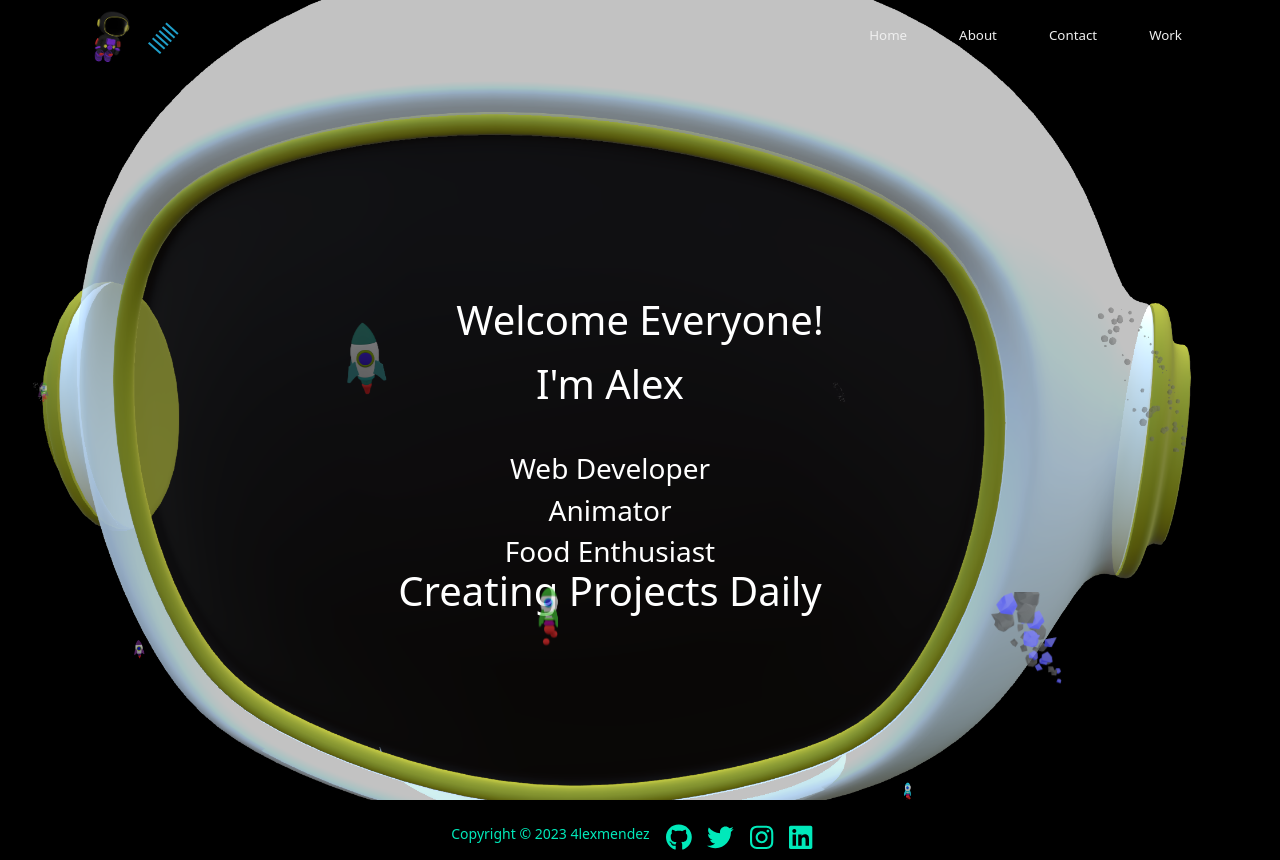
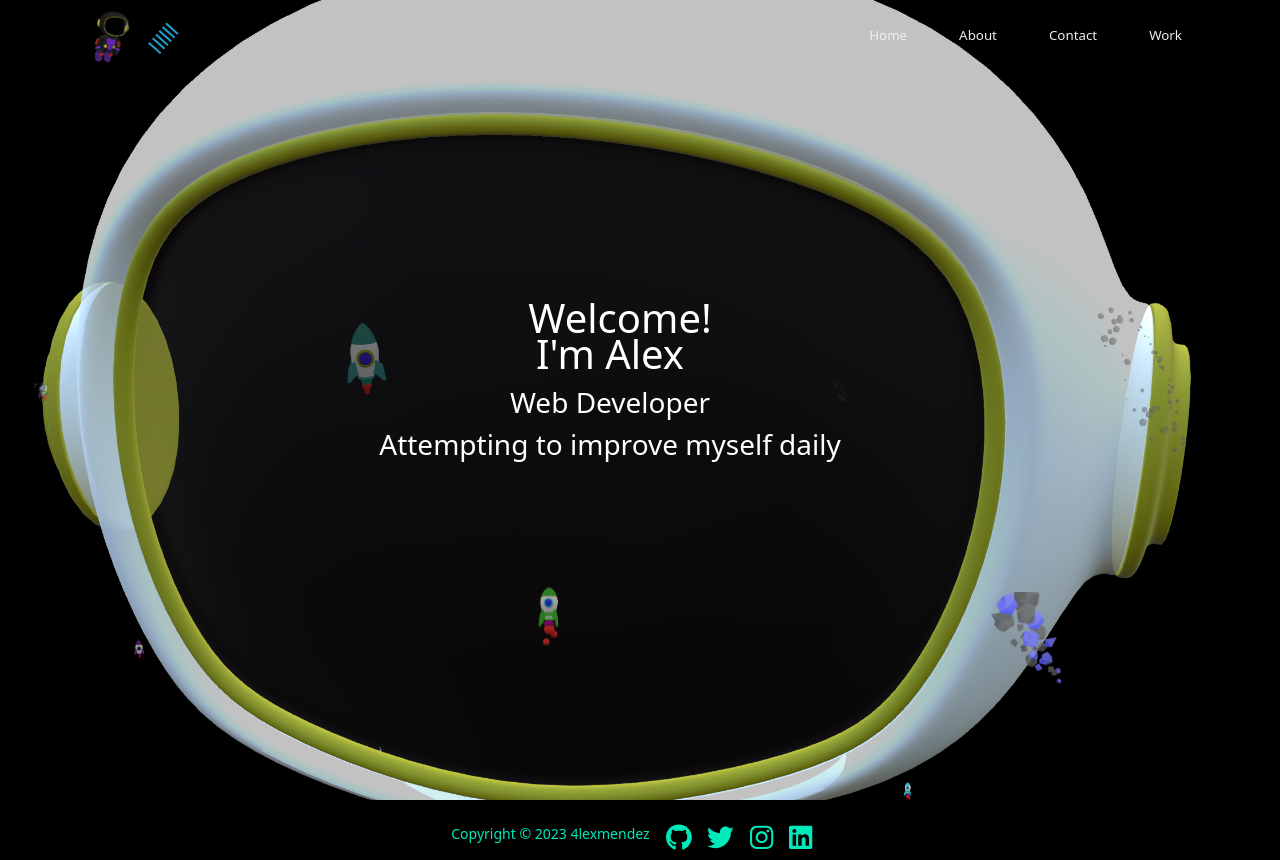
Before and after one commit to 4lexjandro/portfolio, a React (Create React App) app: page /home in a window 1280 px wide. Built offline with nearby package versions, Linux system fonts and the light colour scheme.

Commit message:
editing home page

```diff
--- a/src/Parts/Social.jsx
+++ b/src/Parts/Social.jsx
@@ -1,7 +1,7 @@
 
 import { FontAwesomeIcon } from "@fortawesome/react-fontawesome";
 import {
-    faYoutube,
+
     faGithub,
     faTwitter,
     faInstagram,
--- a/src/Routes/About.jsx
+++ b/src/Routes/About.jsx
@@ -70,34 +70,35 @@ transition={{ duration: 2, repeat: Infinity }} >Pushing</motion.div>
 
            <br/><br/><br/><br/><br/><br/><br/><br/><br/><br/><br/><br/><br/><br/><br/><br/><br/><br/><br/><br/><br/>
            <br/><br/><br/><br/><br/><br/><br/><br/><br/><br/><br/><br/><br/><br/><br/>
-
+           <motion.div animate={{ scale: [2, 2, 1] }} >
            <motion.div animate={{ x: -5, y:20, rotate:1080 }} >
            <h1 className="boxes">SKILLSET</h1>
            </motion.div>
+           </motion.div>
    \
   <div className="boxes">
-  <div className="box"><FaReact className="animate-bounce h-7 w-7"/></div>
-  <div className="box"><SiDjango className="animate-bounce h-7 w-7"/></div>
-  <div className="box"><SiJavascript className="animate-bounce h-7 w-7"/></div>
-  <div className="box"><FaPython className="animate-bounce h-7 w-7"/></div>
-  <div className="box"><FaHtml5 className="animate-bounce h-7 w-7"/></div>
+  <div className="box"><FaReact className="h-7 w-7"/></div>
+  <div className="box"><SiDjango className="h-7 w-7"/></div>
+  <div className="box"><SiJavascript className="h-7 w-7"/></div>
+  <div className="box"><FaPython className="h-7 w-7"/></div>
+  <div className="box"><FaHtml5 className="h-7 w-7"/></div>
 
   </div>
   <br/>
   <div className="boxes">
-  <div className="box"><FaSass className="animate-bounce h-7 w-7"/></div>
-  <div className="box"><SiTailwindcss className="animate-bounce h-7 w-7"/></div>
-  <div className="box">< FaCss3 className="animate-bounce h-7 w-7"/></div>
-  <div className="box"><SiBlender className="animate-bounce h-7 w-7"/></div>
-  <div className="box"><SiCinema4D className="animate-bounce h-7 w-7"/></div>
+  <div className="box"><FaSass className="h-7 w-7"/></div>
+  <div className="box"><SiTailwindcss className="h-7 w-7"/></div>
+  <div className="box">< FaCss3 className="h-7 w-7"/></div>
+  <div className="box"><SiBlender className="h-7 w-7"/></div>
+  <div className="box"><SiCinema4D className="h-7 w-7"/></div>
   </div>
   <br/>
   <div className="boxes">
-  <div className="box"><DiGit className="animate-bounce h-7 w-7"/></div>
-  <div className="box"><FaBootstrap className="animate-bounce h-7 w-7"/></div>
-  <div className="box"><DiNodejs className="animate-bounce h-7 w-7"/></div>
-  <div className="box"><SiMongodb className="animate-bounce h-7 w-7"/></div>
-  <div className="box"><SiFirebase className="animate-bounce h-7 w-7"/></div>
+  <div className="box"><DiGit className="h-7 w-7"/></div>
+  <div className="box"><FaBootstrap className="h-7 w-7"/></div>
+  <div className="box"><DiNodejs className="h-7 w-7"/></div>
+  <div className="box"><SiMongodb className="h-7 w-7"/></div>
+  <div className="box"><SiFirebase className="h-7 w-7"/></div>
 
   </div>
 <br/><br/><br/>
--- a/src/Routes/Home.jsx
+++ b/src/Routes/Home.jsx
@@ -37,44 +37,43 @@ export const Home = () => {
 <section className="contextt" >
 
         <motion.div
-  animate={{ x: -30, y: 120, opacity: 1 }}
+  animate={{ x: -30, y: 90, opacity: 1 }}
   transition={{
-    delay: 1,
+    delay: .1,
     x: { type: "spring", stiffness: 400 },
     default: { duration: 3 },
   }}
-><h1>I'm Alex</h1></motion.div>
-
-<motion.div
-  animate={{ x: [0, -30, 0] }}
->
-    <h1>Welcome Everyone!</h1>
+><h1>I'm Alex </h1>
+<h3>Web Developer</h3>
+<h3>Attempting to improve myself daily</h3>
 </motion.div>
 
 
+
+
 <motion.div
-  animate={{ x: -30, y: 100, opacity: 1 }}
+  animate={{ x: [0, -9000, -20], y:-85 }}
+>
+    <h1>Welcome!</h1>
+</motion.div>
+
+
+{/* <motion.div
+  animate={{ x: -20, y: 30, opacity: 1 }}
   transition={{
     delay: 2,
-    x: { type: "spring", stiffness: 100 },
+    x: { type: "spring", stiffness: 1000 },
     default: { duration: 2 },
   }}
 >
     <h3>Web Developer</h3>
-    <h3>Animator</h3>
-    <h3>Food Enthusiast</h3>
-</motion.div>
+
+
+</motion.div> */}
 
 
 
-<motion.div
-  animate={{ x: -30, y: 90, opacity: 5 }}
-  transition={{
-    delay: 2,
-    x: { type: "spring", stiffness: 400 },
-    default: { duration: 1 },
-  }}
-><h1>Creating Projects Daily</h1></motion.div>
+
 </section>
 
 <div className="area" >
--- a/src/style.css
+++ b/src/style.css
@@ -1,4 +1,4 @@
-
+.contextt
 
 
   .sticky {
@@ -599,14 +599,12 @@ padding: 20px; }
   width: 100%;
   position: absolute;
   top:30vh;
+  text-align: center;
+  color: #fff;
+  font-size: 50px;
 
 }
 
-.contextt {
-  text-align: center;
-  color: #fff;
-  font-size: 50px;
-}
 
 
 
```
